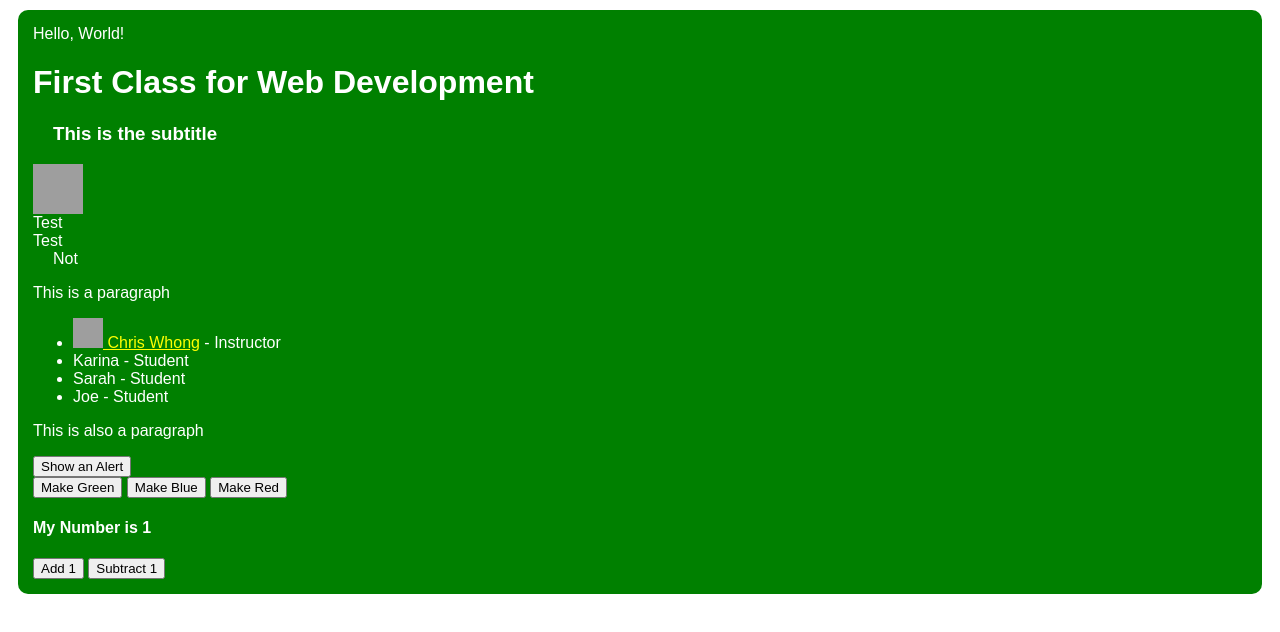
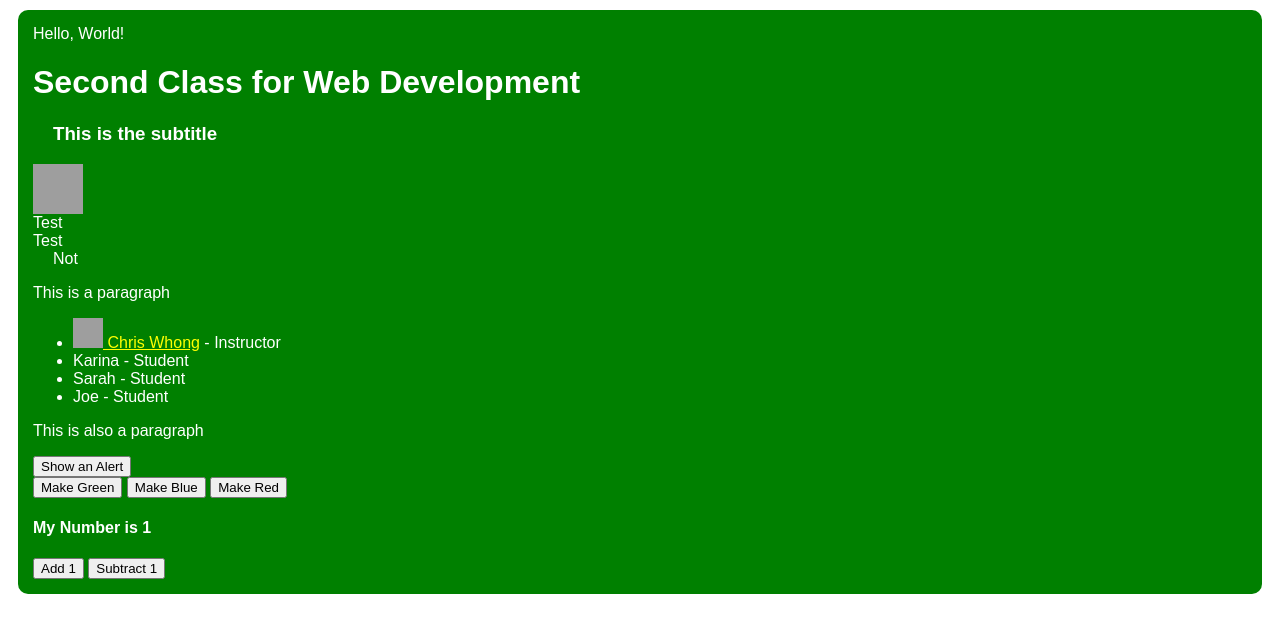
Before and after one commit to ThomasHe89/websiteChris, a plain HTML site: page index.html in a window 1280 px wide. Drawn offline with Linux system fonts and the light colour scheme; grey boxes are pictures that could not be loaded.

Commit message:
Changed header

```diff
--- a/index.html
+++ b/index.html
@@ -25,7 +25,7 @@
 	Hello, World!
 
 	  <h1>
-	  First Class for Web Development
+	  Second Class for Web Development
 	  </h1>
 
 	  <h3 class='notTestClass'>
```
